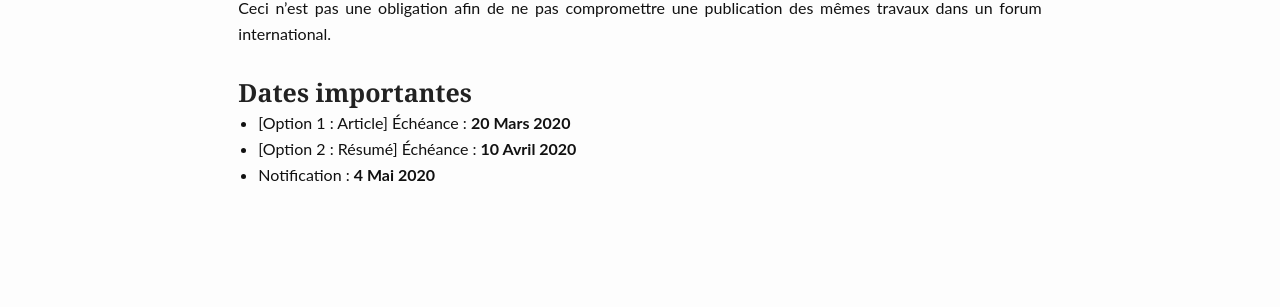
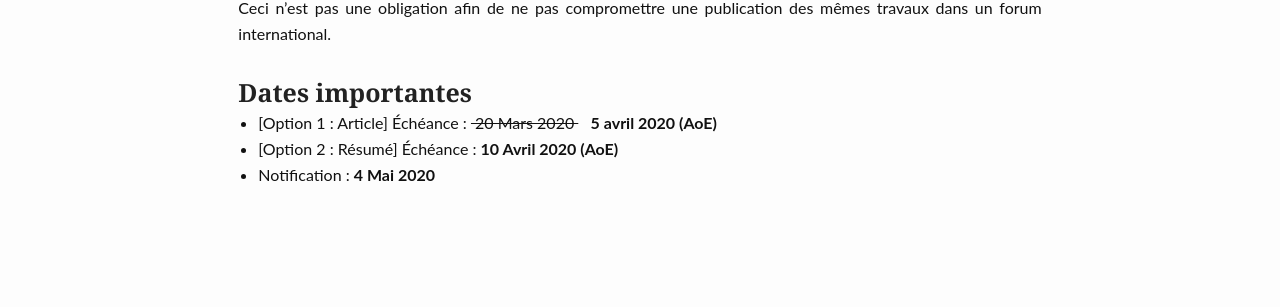
Before and after one commit to compas-conference/2020, a Jekyll site: the page built from soumissions/index.md, in a window 1280 px wide. Shown: the part 1581-1888 px from the top of the page. Built offline with Jekyll 4.4.1, drawn with Linux system fonts in a browser that asks for light colours.

Commit message:
update DL

```diff
--- a/soumissions/index.md
+++ b/soumissions/index.md
@@ -50,6 +50,6 @@ Compas n'a pas pour objectif de remplacer une publication dans une conférence i
 
 ### **Dates importantes**
 
-- [Option 1 : Article] Échéance : **20 Mars 2020**
-- [Option 2 : Résumé] Échéance : **10 Avril 2020**
+- [Option 1 : Article] Échéance : <s>&nbsp;20 Mars 2020&nbsp;</s>&nbsp;&nbsp;  **5 avril 2020 (AoE)**
+- [Option 2 : Résumé] Échéance : **10 Avril 2020 (AoE)**
 - Notification : **4 Mai 2020**
```
